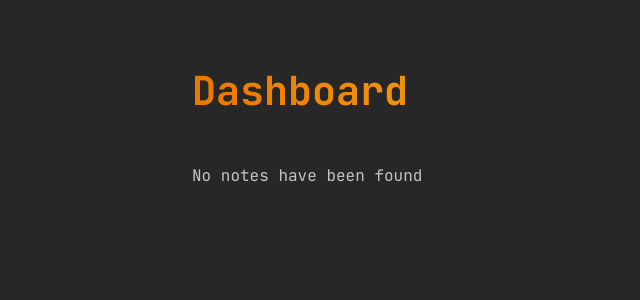
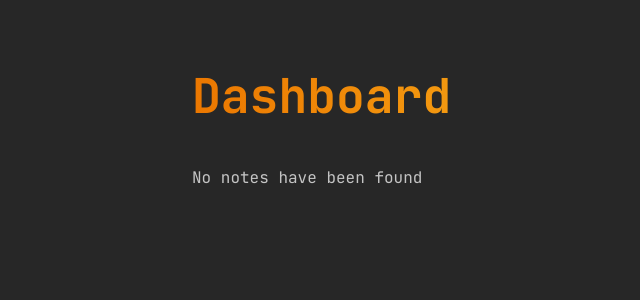
Before and after one commit to marioperezhurtado/cloud-notes, a React (Vite) app: page /dashboard in a window 1280 px wide. Shown: the top 300 px of the page, without its empty margins (128-768 px from the left). Built offline with nearby package versions, Linux system fonts and the light colour scheme; no server answers; the database is empty.

Commit message:
Added order by date to notes and style changes

```diff
--- a/src/components/NoteItem/NoteItem.module.scss
+++ b/src/components/NoteItem/NoteItem.module.scss
@@ -6,4 +6,9 @@
   border-radius: var(--borderRadius);
   background-color: var(--secondaryBackgroundColor);
   box-shadow: var(--shadow);
+
+  &:hover {
+    box-shadow: var(--bigShadow);
+    transition: all 300ms;
+  }
 }
--- a/src/contexts/DbContext.jsx
+++ b/src/contexts/DbContext.jsx
@@ -1,6 +1,12 @@
 import { createContext, useContext } from 'react'
 
-import { collection, getDocs, onSnapshot } from 'firebase/firestore'
+import {
+  collection,
+  getDocs,
+  onSnapshot,
+  query,
+  orderBy
+} from 'firebase/firestore'
 import { db } from '../firebase'
 
 const DbContext = createContext()
@@ -8,14 +14,16 @@ const DbContext = createContext()
 const useDb = () => useContext(DbContext)
 
 const DbProvider = ({ children }) => {
-  const onRefreshUserNotes = ({ userId, onGetNotes }) => {
+  const onRefreshNotes = ({ userId, onGetNotes }) => {
     return onSnapshot(collection(db, 'users', userId, 'notes'), () =>
       onGetNotes()
     )
   }
 
   const getNotes = ({ userId }) => {
-    return getDocs(collection(db, 'users', userId, 'notes')).then((query) => {
+    const ref = collection(db, 'users', userId, 'notes')
+    const qry = query(ref, orderBy('date', 'desc'))
+    return getDocs(qry).then((query) => {
       const notes = []
       query.forEach((doc) => notes.push({ ...doc.data(), id: doc.id }))
       return notes
@@ -24,7 +32,7 @@ const DbProvider = ({ children }) => {
 
   const dbValues = {
     getNotes,
-    onRefreshUserNotes
+    onRefreshNotes
   }
 
   return <DbContext.Provider value={dbValues}>{children}</DbContext.Provider>
--- a/src/hooks/useUserNotes.jsx
+++ b/src/hooks/useUserNotes.jsx
@@ -7,7 +7,7 @@ const useUserNotes = ({ userId }) => {
   const [loading, setLoading] = useState(true)
   const [error, setError] = useState()
 
-  const { getNotes, onRefreshUserNotes } = useDb()
+  const { getNotes, onRefreshNotes } = useDb()
 
   const onGetNotes = async () => {
     setError('')
@@ -24,7 +24,7 @@ const useUserNotes = ({ userId }) => {
   }
 
   useEffect(() => {
-    const unsub = onRefreshUserNotes({ userId, onGetNotes })
+    const unsub = onRefreshNotes({ userId, onGetNotes })
     return unsub
   }, [])
 
--- a/src/pages/Dashboard/Dashboard.module.scss
+++ b/src/pages/Dashboard/Dashboard.module.scss
@@ -2,8 +2,8 @@
   margin-top: 4rem;
 
   h1 {
-    margin-bottom: 3rem;
-    font-size: 2.5rem;
+    margin-bottom: 2.5rem;
+    font-size: 3rem;
   }
 
   h2 {
--- a/src/pages/Home/Home.module.scss
+++ b/src/pages/Home/Home.module.scss
@@ -11,12 +11,9 @@
   div {
     display: flex;
     flex-flow: row wrap;
+    align-items: center;
     gap: 2rem;
     width: fit-content;
     margin: 2rem auto;
-
-    a {
-      height: 100%;
-    }
   }
 }
--- a/src/styles/general.scss
+++ b/src/styles/general.scss
@@ -3,15 +3,17 @@
   --secondaryBackgroundColor: #3b3b3b;
   --fontColor: #c4c4c4;
   --gradient: linear-gradient(90deg, rgba(235, 119, 0, 1) 0%, rgba(255, 202, 40, 1) 100%);
+  --borderRadius: 8px;
   --shadow: 0px 3px 4px 0px hsla(0, 0%, 0%, 0.14),
     0px 3px 3px -2px hsla(0, 0%, 0%, 0.12),
     0px 1px 8px 0px hsla(0, 0%, 0%, 0.2);
-  --borderRadius: 8px;
+  --bigShadow: rgba(0, 0, 0, 0.25) 0px 14px 28px, rgba(0, 0, 0, 0.22) 0px 10px 10px;
 }
 
 * {
   margin: 0;
   padding: 0;
+  box-sizing: border-box;
 }
 
 body {
@@ -43,15 +45,21 @@ a {
 }
 
 .btn {
+  display: flex;
+  align-items: center;
   font-family: inherit;
   padding: 0.4rem 1rem;
   border-radius: 50px;
   font-weight: bold;
+
+  &:hover {
+    box-shadow: var(--bigShadow);
+    transition: all 300ms;
+  }
 }
 
 .btn-primary {
   background: var(--gradient);
-  border: 2px transparent;
   color: #000;
 }
 
```
